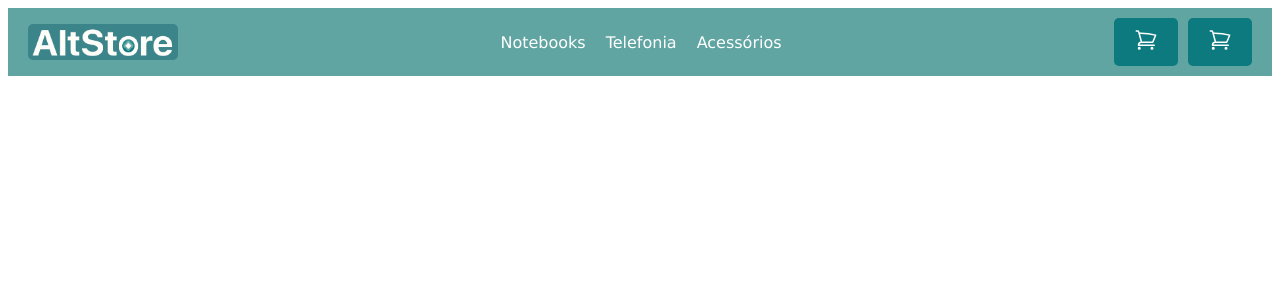
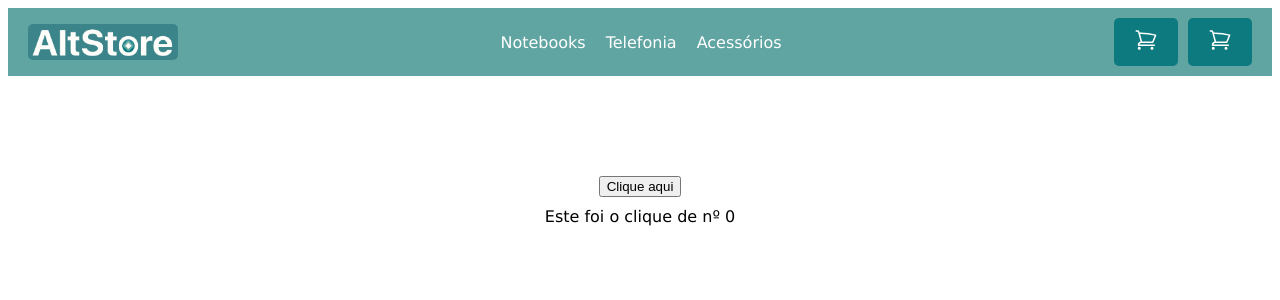
Before and after one commit to xphbcx/projeto-coder, a React (Vite) app: page / in a window 1280 px wide. Shown: the top 300 px of the page. Built offline with nearby package versions, Linux system fonts and the light colour scheme.

Commit message:
props no carrinho

```diff
--- a/src/App.css
+++ b/src/App.css
@@ -90,3 +90,8 @@
   width: 24px;
   height: 24px;
 }
+
+.carrinho {
+  font-family: 'Lucida Sans', 'Lucida Sans Regular', 'Lucida Grande', 'Lucida Sans Unicode', Geneva, Verdana, sans-serif;
+  font-size: 12;
+}
--- a/src/App.jsx
+++ b/src/App.jsx
@@ -1,4 +1,5 @@
 import NavBar from './components/navbar'
+import Contador from './components/CardWidget/Contador'
 import './App.css'
 
 function App() {
@@ -6,6 +7,7 @@ function App() {
   return (
    <div>
       <NavBar />
+      <Contador />
    </div>
   )
 }
--- a/src/components/CardWidget/carrinho-mantine.jsx
+++ b/src/components/CardWidget/CarrinhoMantine.jsx
@@ -1,9 +1,14 @@
-
 import React, {useState} from 'react';
 import { Popover, Text, Button } from '@mantine/core';
+import ItensCarrinho from '../ItemListContainer/ItensCarrinho';
+import nitro5 from '../../assets/nitro5.png'
 
 export default function CarrinhoMantine() {
 
+
+        const product = "Notebook Acer Nitro 5"
+        const price = "R$ 4000,00"
+        const imgProduct = '../../assets/nitro5.png'
 
 
     return (
@@ -32,7 +37,8 @@ export default function CarrinhoMantine() {
                     top: 90,
                     color: 'white'
                 }}>
-                <Text size="xs">Itens do Carrinho irão aparecer aqui</Text>
+                {/* <Text size="xs">Itens do Carrinho irão aparecer aqui</Text> */}
+                <ItensCarrinho product={product} price={price} imgProduct={imgProduct}/>
             </Popover.Dropdown>
         </Popover>
     );
--- /dev/null
+++ b/src/components/CardWidget/Contador.jsx
@@ -0,0 +1,30 @@
+import { useState } from 'react'
+import '../../App.css'
+
+function App() {
+    const [count, setCount] = useState(0)
+    const [date, setNewDate] = useState(null)
+
+    function Contar() {
+        setCount(prevstate => prevstate + 1)
+        setNewDate(new Date())
+    }
+
+    return (
+        <>
+            <div style={{ display: 'flex', justifyContent: 'center', marginTop: 100, alignItems: "center", flexDirection:'column' }}>
+                <button onClick={Contar}>
+                    Clique aqui
+                </button>
+                <div style={{padding:10}}>
+                    Este foi o clique de nº {count}
+                </div>
+                <div>
+                    {date?.toLocaleString()}
+                </div>
+            </div>
+        </>
+    )
+}
+
+export default App
--- /dev/null
+++ b/src/components/ItemListContainer/ItensCarrinho.jsx
@@ -0,0 +1,18 @@
+import React from 'react'
+import '../../App.css'
+import nitro5 from '../../assets/nitro5.png'
+
+export default function ItensCarrinho(props) {
+
+    return (
+
+        <div className='carrinho'>
+            <h3>Itens do Carrinho</h3>
+            <p>Produto: {props.product}</p>
+            <p>Preço: {props.price}</p>
+            <img src={props.imgProduct} />
+            {/* <img width='50px' src={nitro5} /> */}
+        </div>
+
+    )
+}
--- a/src/components/navbar/index.jsx
+++ b/src/components/navbar/index.jsx
@@ -1,6 +1,6 @@
 import React from 'react'
-import Carrinho from '../CardWidget/carrinho'
-import CarrinhoMantine from '../CardWidget/carrinho-mantine'
+import Carrinho from '../CardWidget/Carrinho'
+import CarrinhoMantine from '../CardWidget/CarrinhoMantine'
 import altstore from '../../assets/altstore.png'
 
 
--- a/src/main.jsx
+++ b/src/main.jsx
@@ -4,9 +4,8 @@ import App from './App.jsx'
 import { MantineProvider } from '@mantine/core'
 
 ReactDOM.createRoot(document.getElementById('root')).render(
-  <React.StrictMode>
+
     <MantineProvider>
       <App />
     </MantineProvider>
-  </React.StrictMode>
 )
```
Also changed, not shown: src/assets/nitro5.png (added).
